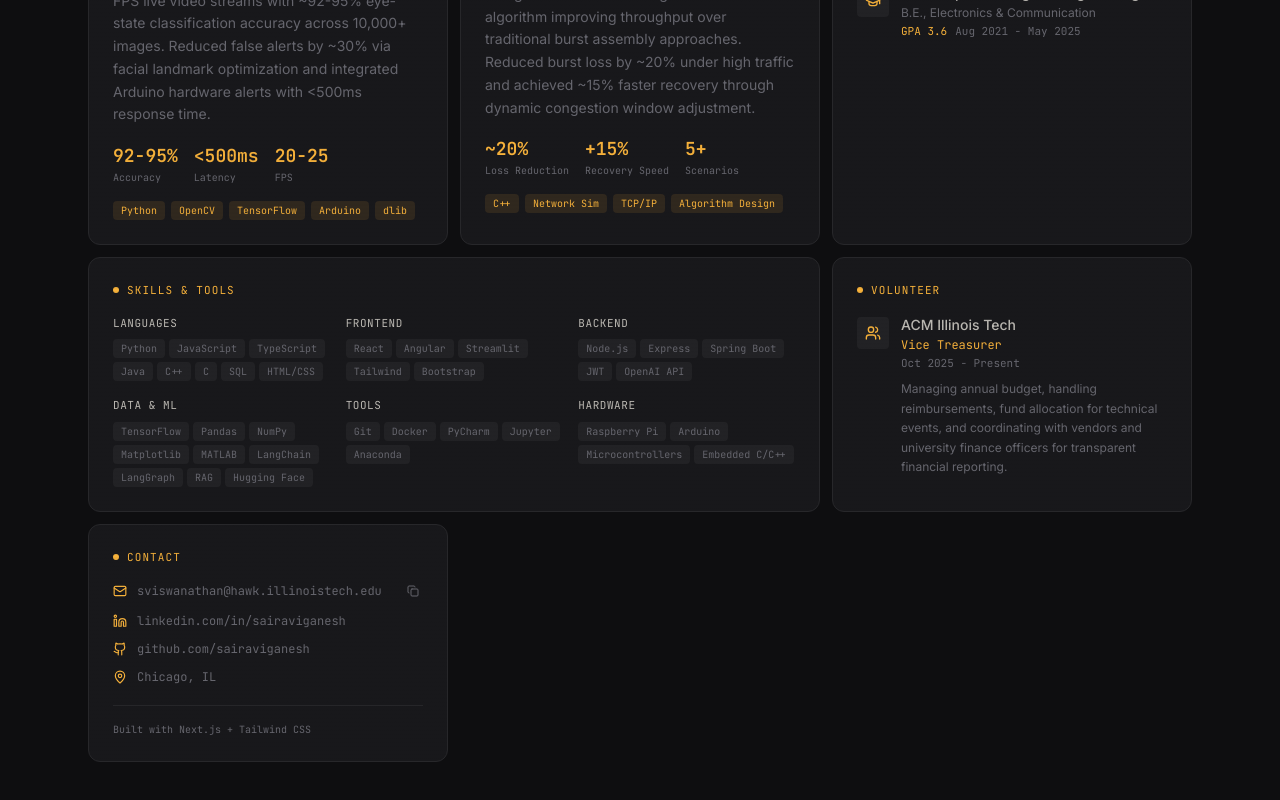
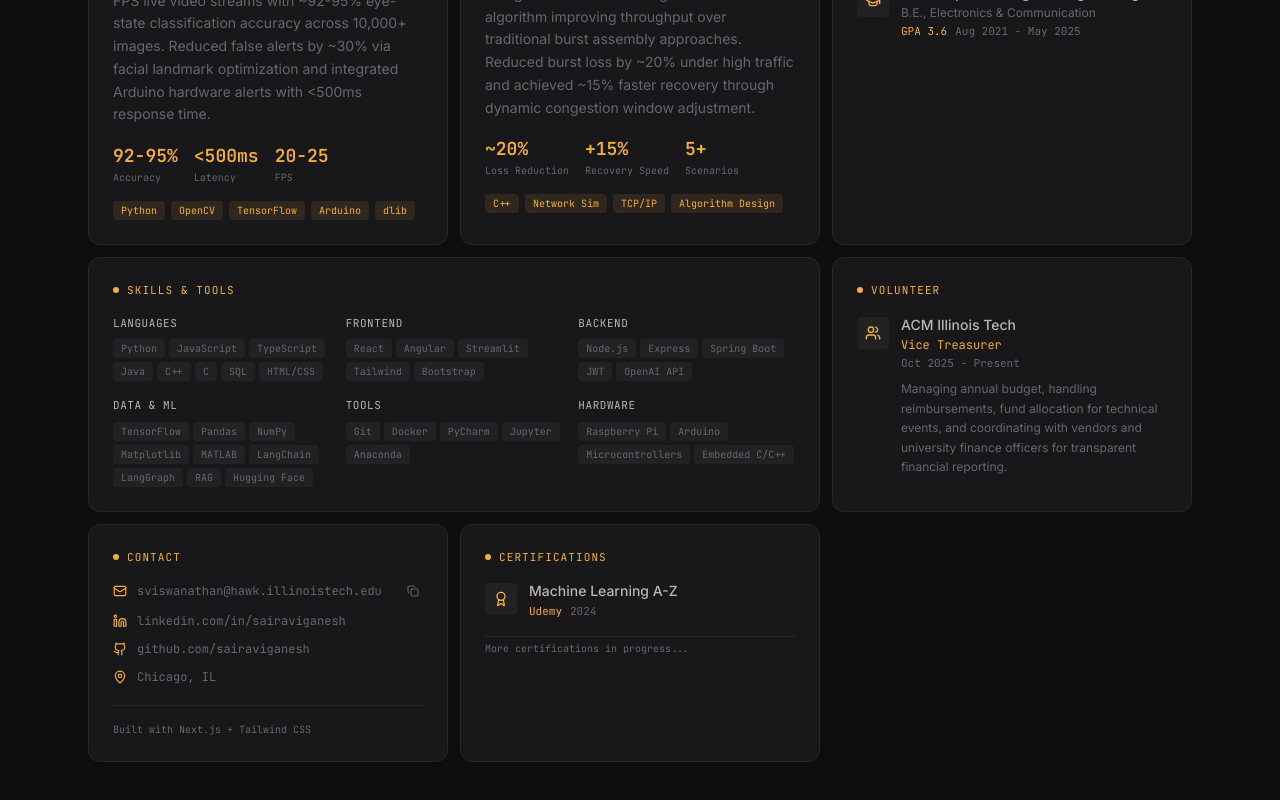
Before and after one commit to Thanos4304/PortFolio, a Next.js app: page / in a window 1280 px wide. Shown: the part 1048-1848 px from the top of the page. Built offline with nearby package versions, Linux system fonts and the light colour scheme.

Commit message:
feat: add certifications

```diff
--- a/app/page.tsx
+++ b/app/page.tsx
@@ -7,6 +7,8 @@ import { ProjectCards } from "@/components/project-cards"
 import { SkillsGrid } from "@/components/skills-grid"
 import { VolunteerCard } from "@/components/volunteer-card"
 import { ContactCard } from "@/components/contact-card"
+import { ScrollToTop } from "@/components/scroll-to-top"
+import { CertificationsCard } from "@/components/certifications-card"
 
 export default function Home() {
   return (
@@ -30,8 +32,12 @@ export default function Home() {
           <SkillsGrid />
           <VolunteerCard />
           <ContactCard />
+
+          {/* Row 5: Certifications */}
+          <CertificationsCard />
         </div>
       </main>
+      <ScrollToTop />
     </div>
   )
 }
--- /dev/null
+++ b/components/certifications-card.tsx
@@ -0,0 +1,63 @@
+import { BentoCard } from "./bento-card"
+import { Award, ExternalLink } from "lucide-react"
+
+const certifications = [
+  {
+    title: "Machine Learning A-Z",
+    issuer: "Udemy",
+    date: "2024",
+    url: null, // Add your certificate URL here when available
+  },
+  // Add more certifications here as you get them:
+  // {
+  //   title: "AWS Cloud Practitioner",
+  //   issuer: "Amazon Web Services",
+  //   date: "2025",
+  //   url: "https://...",
+  // },
+]
+
+export function CertificationsCard() {
+  return (
+    <BentoCard label="Certifications" className="lg:col-span-1">
+      <div className="flex flex-col gap-3">
+        {certifications.map((cert) => (
+          <div key={cert.title} className="flex items-start gap-3">
+            <div className="mt-0.5 flex h-8 w-8 shrink-0 items-center justify-center rounded bg-secondary">
+              <Award className="h-4 w-4 text-primary" />
+            </div>
+            <div className="flex flex-col gap-0.5 flex-1 min-w-0">
+              <div className="flex items-center justify-between gap-2">
+                <span className="text-sm font-medium text-card-foreground truncate">
+                  {cert.title}
+                </span>
+                {cert.url && (
+                  <a
+                    href={cert.url}
+                    target="_blank"
+                    rel="noopener noreferrer"
+                    className="shrink-0 text-muted-foreground hover:text-primary transition-colors"
+                    title="View certificate"
+                  >
+                    <ExternalLink className="h-3 w-3" />
+                  </a>
+                )}
+              </div>
+              <div className="flex items-center gap-2">
+                <span className="font-mono text-[11px] text-primary">
+                  {cert.issuer}
+                </span>
+                <span className="font-mono text-[11px] text-muted-foreground">
+                  {cert.date}
+                </span>
+              </div>
+            </div>
+          </div>
+        ))}
+        <p className="font-mono text-[10px] text-muted-foreground pt-1 border-t border-border mt-1">
+          More certifications in progress...
+        </p>
+      </div>
+    </BentoCard>
+  )
+}
--- /dev/null
+++ b/components/scroll-to-top.tsx
@@ -0,0 +1,30 @@
+"use client"
+
+import { useEffect, useState } from "react"
+import { ArrowUp } from "lucide-react"
+
+export function ScrollToTop() {
+  const [visible, setVisible] = useState(false)
+
+  useEffect(() => {
+    const onScroll = () => setVisible(window.scrollY > 300)
+    window.addEventListener("scroll", onScroll)
+    return () => window.removeEventListener("scroll", onScroll)
+  }, [])
+
+  const scrollToTop = () => {
+    window.scrollTo({ top: 0, behavior: "smooth" })
+  }
+
+  if (!visible) return null
+
+  return (
+    <button
+      onClick={scrollToTop}
+      aria-label="Scroll to top"
+      className="fixed bottom-6 right-6 z-50 flex h-9 w-9 items-center justify-center rounded-lg border border-primary/40 bg-background/80 text-primary shadow-lg backdrop-blur-sm transition-all hover:border-primary hover:bg-primary/10 hover:scale-110"
+    >
+      <ArrowUp className="h-4 w-4" />
+    </button>
+  )
+}
```
